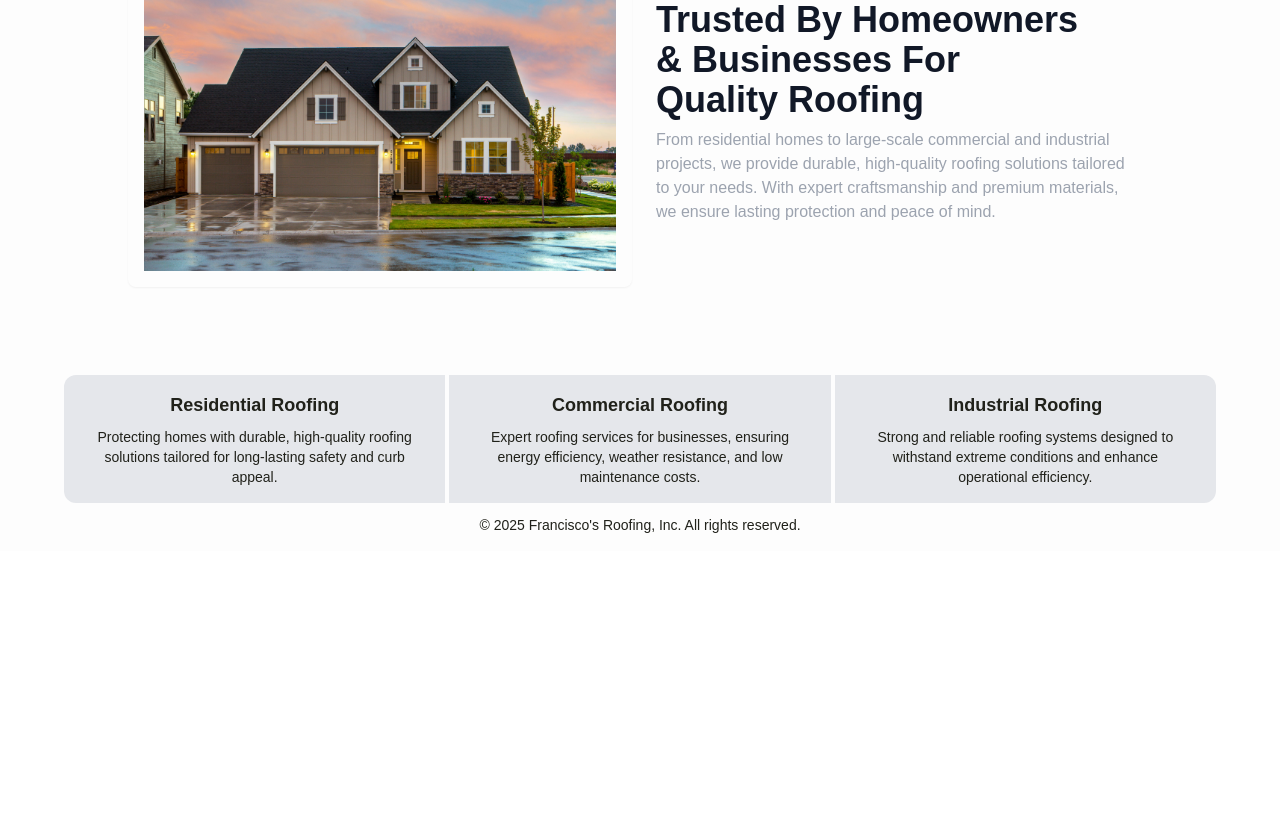
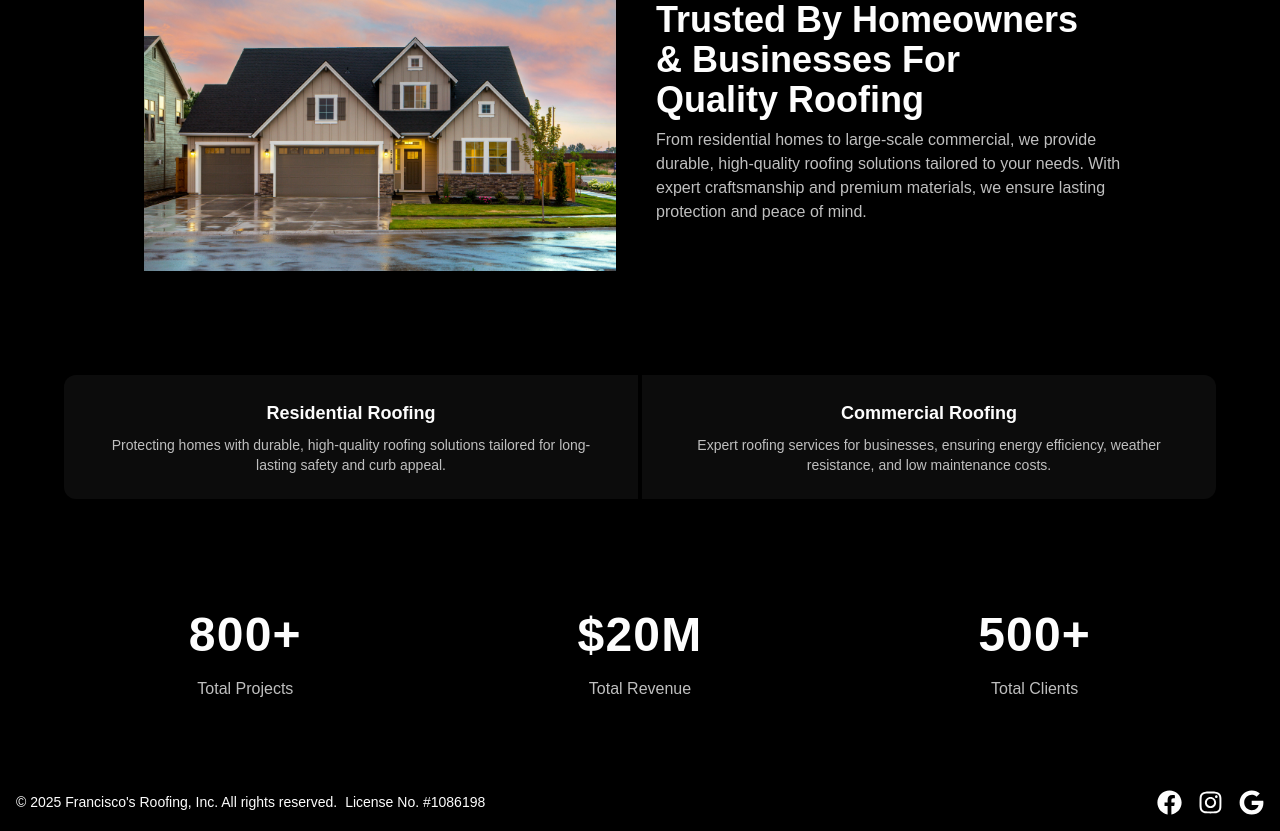
Before and after one commit to stevenpartida/FranciscosRoofingInc-Website, a Next.js app in the folder client/: page /about in a window 1280 px wide. Shown: the part 300-1131 px from the top of the page. Before the commit the page ends 851 px from the top, so only its background shows below. Built offline with nearby package versions, Linux system fonts and the light colour scheme.

Commit message:
Change the background color for the about page to black and added a stat section

```diff
--- a/client/src/app/about/page.js
+++ b/client/src/app/about/page.js
@@ -20,10 +20,16 @@ const navigation = [
   { name: 'Contact', href: '/contact' },
 ];
 
-export default function Contact() {
+const stats = [
+  { id: 1, name: 'Total Projects', value: '800+' },
+  { id: 2, name: 'Total Revenue', value: '$20M' },
+  { id: 3, name: 'Total Clients', value: '500+' },
+]
+
+export default function About() {
   const [mobileMenuOpen, setMobileMenuOpen] = useState(false);
   return (
-    <div className="relative sm:overflow-hidden bg-lotionWhite">
+    <div className="relative sm:overflow-hidden bg-black">
       <header className=" inset-x-0 top-0 z-50">
         <nav className="flex items-center justify-between p-4 sm:p-6 lg:px-8" aria-label="Global">
           <div className="flex flex-1">
@@ -31,7 +37,7 @@ export default function Contact() {
               <span className="sr-only">Francisco's Roofing Inc</span>
               <Image
                 alt="Logo White 160x160"
-                src={LogoBlack}
+                src={LogoWhite}
                 className="h-12 w-auto sm:h-16"
               />
             </Link>
@@ -51,7 +57,7 @@ export default function Contact() {
               <Link
                 key={item.name}
                 href={item.href}
-                className="text-base font-medium  text-winterBlack relative after:content-[''] after:absolute after:bottom-0 after:left-0 after:w-0 after:h-[2px] after:bg-winterBlack after:transition-all after:duration-300 hover:after:w-full"
+                className="text-base font-medium  text-lotionWhite relative after:content-[''] after:absolute after:bottom-0 after:left-0 after:w-0 after:h-[2px] after:bg-lotionWhite after:transition-all after:duration-300 hover:after:w-full"
               >
                 {item.name}
               </Link>
@@ -60,7 +66,7 @@ export default function Contact() {
           <div className="hidden lg:flex lg:flex-1 lg:justify-end">
             <Link
               href="/contact"
-              className="text-sm font-medium bg-winterBlack hover:bg-black hover:text-lotionWhite text-lotionWhite font-bold py-2 px-4 rounded"
+              className="text-sm font-medium bg-lotionWhite hover:bg-winterBlack hover:text-lotionWhite text-winterBlack font-bold py-2 px-4 rounded"
             >
               Free Estimate <span aria-hidden="true">&rarr;</span>
             </Link>
@@ -114,7 +120,7 @@ export default function Contact() {
           </DialogPanel>
         </Dialog>
       </header>
-      <div className='relative px-4 pt-8 sm:px-6 lg:px-8'>
+      <div className='relative px-4 pt-8 mb-16 sm:px-6 lg:px-8'>
         <div className="mx-auto max-w-xl sm:max-w-2xl lg:max-w-5xl pt-8 sm:pt-16 lg:pt-24 flex flex-col sm:flex-row  ">
           {/* Image Container */}
           <div className="flex-1 p-4 rounded-lg shadow-sm items-center">
@@ -127,53 +133,70 @@ export default function Contact() {
 
           {/* Text Content */}
           <div className="flex-1 p-6 min-w-0 ">
-            <h3 className="text-gray-800 uppercase mb-2 text-base sm:text-lg tracking-widest font-light">
+            <h3 className="text-brightGrey uppercase mb-2 text-base sm:text-lg tracking-widest font-light">
               About Francisco's Roofing, Inc
             </h3>
-            <h1 className="text-gray-900 capitalize font-bold text-2xl sm:text-4xl leading-snug text-balance">
+            <h1 className="text-lotionWhite capitalize font-bold text-2xl sm:text-4xl leading-snug text-balance">
               Trusted by Homeowners & Businesses for Quality Roofing
             </h1>
-            <p className="text-gray-400 mt-2">
-            From residential homes to large-scale commercial and industrial projects, we provide durable, high-quality roofing solutions tailored to your needs. With expert craftsmanship and premium materials, we ensure lasting protection and peace of mind.
+            <p className="text-brightGrey mt-2">
+            From residential homes to large-scale commercial, we provide durable, high-quality roofing solutions tailored to your needs. With expert craftsmanship and premium materials, we ensure lasting protection and peace of mind.
             </p>
           </div>
         </div>
-        <section className="bg-lotionWhite text-white py-12 px-2 sm:px-6">
-          {/*}
-          <div className="max-w-4xl mx-auto text-center">
-            <h2 className="text-3xl font-bold text-balance">Trusted by Homeowners & Businesses for Quality Roofing</h2>
-            <p className="text-gray-400 mt-2">
-            From residential homes to large-scale commercial and industrial projects, we provide durable, high-quality roofing solutions tailored to your needs. With expert craftsmanship and premium materials, we ensure lasting protection and peace of mind.
-            </p>
-          </div>
-          */}
-          <div className="mt-10 max-w-6xl mx-auto grid grid-cols-1 sm:grid-cols-2 md:grid-cols-3 gap-1">
-            <div className="bg-gray-200 px-8 py-4 text-center max-w-md mx-auto rounded-lg sm:rounded-l-xl sm:rounded-r-none">
-              <h3 className="text-lg font-semibold mb-2 text-winterBlack">Residential Roofing</h3>
-              <p className="text-sm text-winterBlack">
+        <section className="text-white py-12 px-2 sm:px-6">
+          <div className="mt-10 max-w-6xl mx-auto grid grid-cols-1 sm:grid-cols-2 gap-1">
+            <div className="bg-shadowBlack px-8 py-6 text-center w-full rounded-l-xl">
+              <h3 className="text-lg font-semibold mb-2 text-lotionWhite">Residential Roofing</h3>
+              <p className="text-sm text-brightGrey">
                 Protecting homes with durable, high-quality roofing solutions tailored for long-lasting safety and curb appeal.
               </p>
             </div>
-            <div className="bg-gray-200 px-8 py-4 rounded-lg sm:rounded-none text-center max-w-md mx-auto">
-              <h3 className="text-lg font-semibold mb-2 text-winterBlack">Commercial Roofing</h3>
-              <p className="text-sm text-winterBlack">
+            <div className="bg-shadowBlack px-8 py-6 text-center w-full rounded-r-xl">
+              <h3 className="text-lg font-semibold mb-2 text-lotionWhite">Commercial Roofing</h3>
+              <p className="text-sm text-brightGrey">
                 Expert roofing services for businesses, ensuring energy efficiency, weather resistance, and low maintenance costs.
-              </p>
-            </div>
-             <div className="bg-gray-200 px-8 py-4 rounded-lg sm:rounded-r-xl sm:rounded-l-none text-center max-w-md mx-auto">
-              <h3 className="text-lg font-semibold mb-2 text-winterBlack">Industrial Roofing</h3>
-              <p className="text-sm text-winterBlack">
-                Strong and reliable roofing systems designed to withstand extreme conditions and enhance operational efficiency.
               </p>
             </div>
           </div>
         </section>
+        <div className="bg-black py-8 sm:py-16">
+          <div className="mx-auto max-w-7xl px-6 lg:px-8">
+              <dl className="grid grid-cols-1 gap-x-8 gap-y-16 text-center lg:grid-cols-3">
+                {stats.map((stat) => (
+                <div key={stat.id} className="mx-auto flex max-w-xs flex-col gap-y-4">
+                  <dt className="text-base/7 text-brightGrey">{stat.name}</dt>
+                  <dd className="order-first text-3xl font-semibold tracking-tight tracking-wide text-lotionWhite sm:text-5xl">
+                    {stat.value}
+                  </dd>
+                </div>
+                ))}
+              </dl>
+            </div>
+          </div>
+      </div>
+      <footer className="absolute inset-x-0 bottom-0 z-50 py-4">
+        <div className="flex flex-col sm:flex-row sm:justify-between items-center px-4">
+          {/* Left Section: Copyright and License */}
+          <div className="text-xs sm:text-sm text-lotionWhite text-center sm:text-left">
+            <span>© 2025 Francisco's Roofing, Inc. All rights reserved.</span>
+              <br className="sm:hidden" />
+            <span className="sm:ml-2">License No. #1086198</span>
+          </div>
 
-      </div>
-      <footer className="absolute bottom-0 left-0 w-full py-4 flex items-center justify-center">
-          <span className="text-sm text-winterBlack text-center">
-              © 2025 Francisco's Roofing, Inc. All rights reserved.
-          </span>
+          {/* Right Section: Social Media Links */}
+          <div className="flex space-x-4 mt-4 sm:mt-0">
+            <a href="#" className="text-lotionWhite hover:text-winterBlack">
+              <FaFacebook size={25} />
+            </a>
+            <a href="#" className="text-lotionWhite hover:text-winterBlack">
+              <FaInstagram size={25} />
+            </a>
+            <a href="#" className="text-lotionWhite hover:text-winterBlack">
+              <FaGoogle size={25} />
+            </a>
+          </div>
+        </div>
       </footer>
     </div>
   );
--- a/client/tailwind.config.mjs
+++ b/client/tailwind.config.mjs
@@ -11,6 +11,7 @@ export default {
         background: "var(--background)",
         foreground: "var(--foreground)",
         winterBlack: "#20211A",
+        shadowBlack: "#0C0C0C",
         lotionWhite: "#FDFDFD",
         brightGrey: "#BFBFBF",
         royalBlue: "#4169E1"
```
